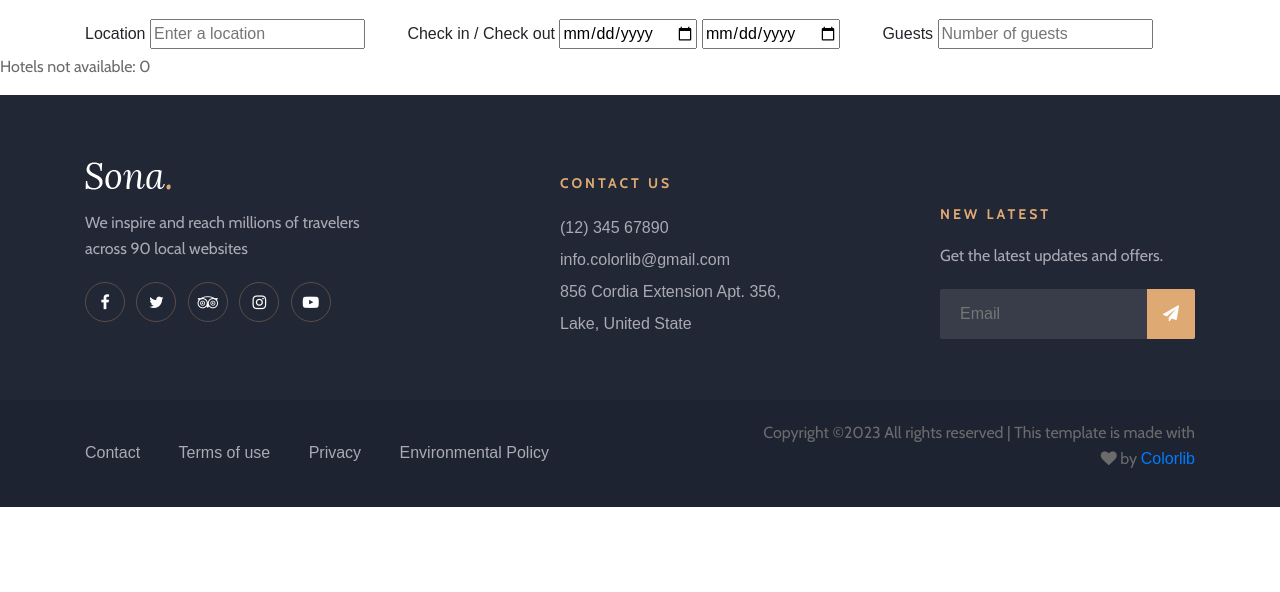
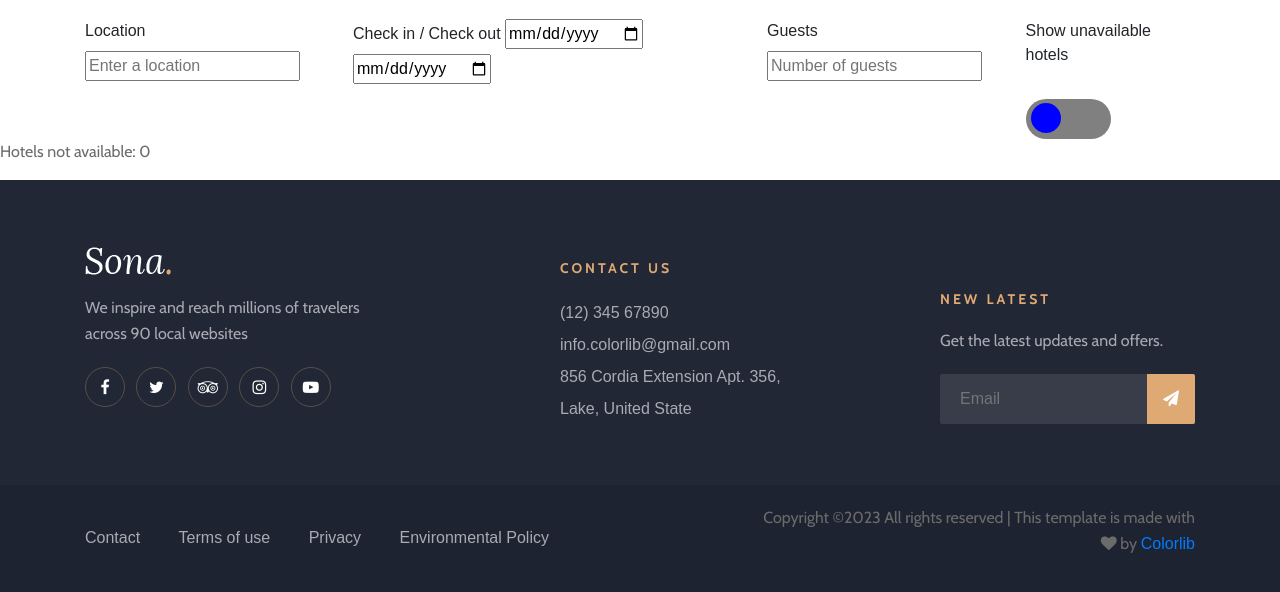
Before and after one commit to ekanshgupta123/SpartanSleep, a Flask app: a page that uses app/templates/hotel-search.html in a window 1280 px wide. Shown: the part 377-969 px from the top of the page. Before the commit the page ends 884 px from the top, so only its background shows below. Run offline with Flask 3, Linux system fonts and the light colour scheme; data comes from the database, SQL or seed files in the repository; data that the repository does not hold is empty; some libraries are stand-ins or nearby versions.

Commit message:
Working on hotel-search HTML/CSS
Created hotel-search styling page

```diff
--- /dev/null
+++ b/app/static/css/hotel-search.css
@@ -0,0 +1,48 @@
+input[type=checkbox]{
+	height: 0;
+	width: 0;
+	visibility: hidden;
+}
+
+labels {
+	cursor: pointer;
+	text-indent: -9999px;
+	width: 85px;
+	height: 40px;
+	background: grey;
+	display: block;
+	border-radius: 100px;
+	position: relative;
+}
+
+labels:after {
+	content: '';
+	position: absolute;
+	top: 4px;
+	left: 5px;
+	width: 30px;
+	height: 30px;
+	background: blue;
+	border-radius: 90px;
+	transition: 0.3s;
+}
+
+input:checked + labels {
+	background: #bada55;
+}
+
+input:checked + labels:after {
+	left: calc(100% - 5px);
+	transform: translateX(-100%);
+}
+
+label:active:after {
+	width: 130px;
+}
+
+// centering
+body {
+	display: flex;
+	justify-content: center;
+	align-items: center;
+}
--- a/app/templates/hotel-search.html
+++ b/app/templates/hotel-search.html
@@ -1,6 +1,8 @@
 {% extends "base.html" %}
 
 {% block mycontent %}
+<link rel="stylesheet" href="{{ url_for('static',filename='css/hotel-search.css') }}" type="text/css">
+
 <div class="container">
     <h1>There are currently {{ hotel_data.meta.count }} hotels available
         in the {{ hotel_data.meta.cityCode }} area</h1>
@@ -27,6 +29,10 @@
           <div class="guests-box">
             <label>Guests</label>
             <input type="number" name="guests" placeholder="Number of guests">
+          </div>
+          <div class="hotel-availability">
+            <label>Show unavailable hotels</label>
+            <input type="checkbox" id="switch" /><labels for="switch"></labels>
           </div>
     </div>
 </div>
```
